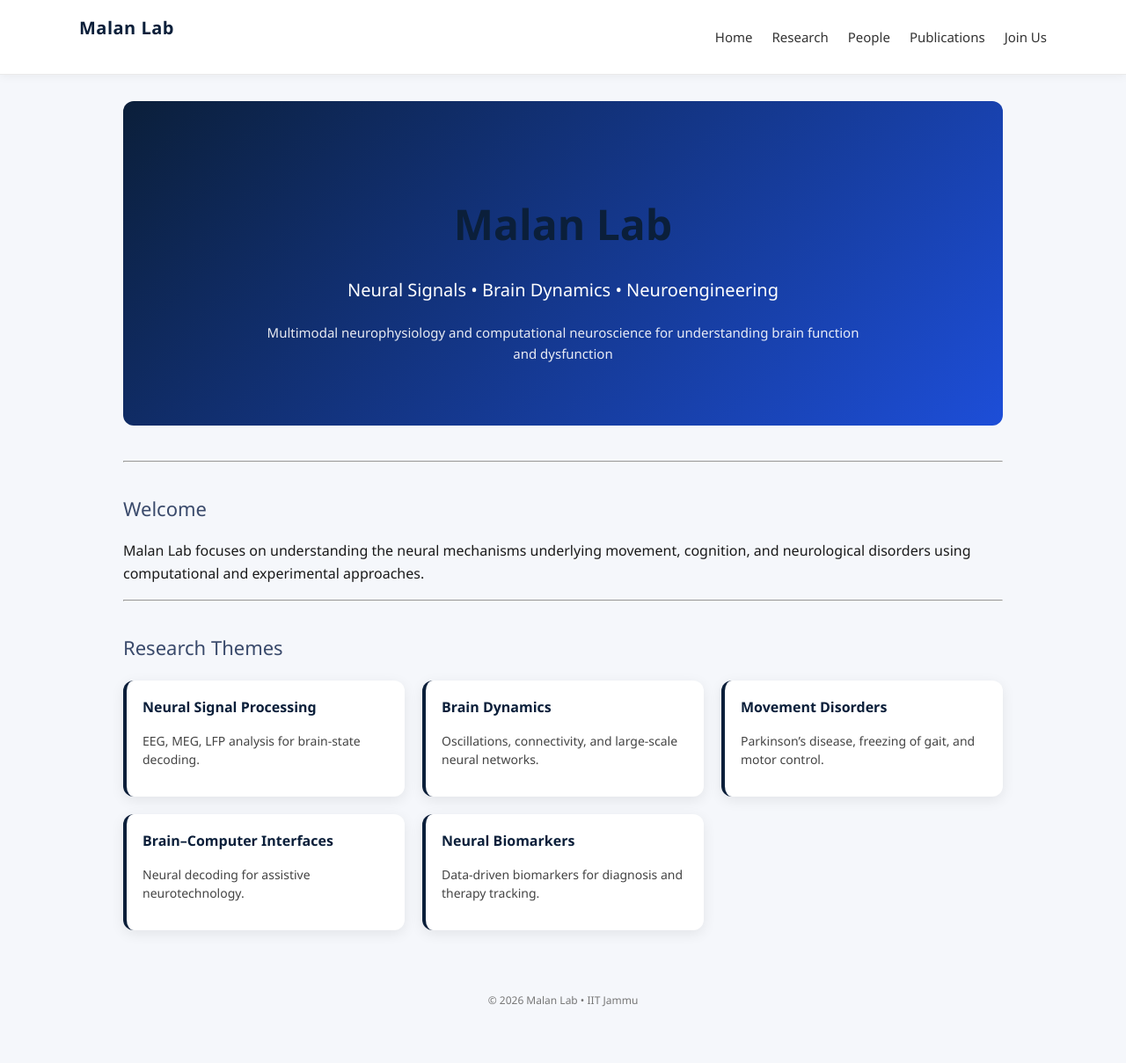
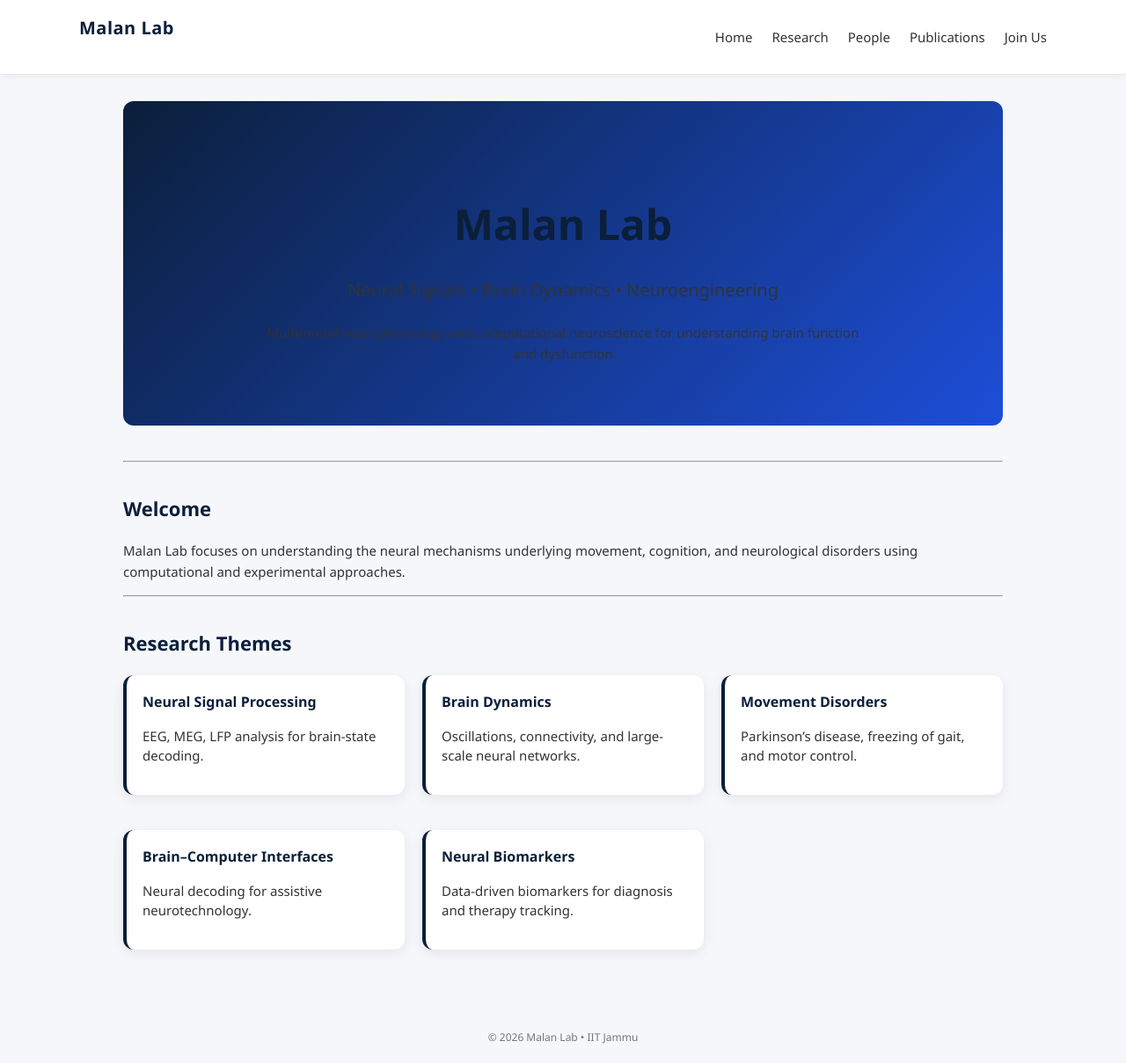
Before and after one commit to malanlab/malanlab.github.io, a Jekyll site: the page built from index.md, in a window 1280 px wide and 1209 px high. Shown: the whole window at 88% size. Built offline with Jekyll 4.4.1, drawn with Linux system fonts in a browser that asks for light colours.

Commit message:
Update style.css

```diff
--- a/assets/style.css
+++ b/assets/style.css
@@ -1,4 +1,7 @@
-/* GLOBAL */
+/* =========================
+   GLOBAL
+========================= */
+
 body {
   margin: 0;
   font-family: "Segoe UI", Roboto, Arial, sans-serif;
@@ -6,6 +9,42 @@
   color: #1a1a1a;
   line-height: 1.6;
 }
+
+/* LINKS */
+a {
+  color: #0b1f3a;
+  text-decoration: none;
+}
+
+a:hover {
+  color: #1d4ed8;
+}
+
+/* =========================
+   TYPOGRAPHY
+========================= */
+
+h1 {
+  font-size: 42px;
+  color: #0b1f3a;
+  margin-bottom: 10px;
+}
+
+h2 {
+  margin-top: 35px;
+  color: #0b1f3a;
+  font-size: 22px;
+  font-weight: 600;
+}
+
+p {
+  font-size: 15px;
+  color: #333;
+}
+
+/* =========================
+   HERO SECTION
+========================= */
 
 .hero {
   background: linear-gradient(135deg, #0b1f3a, #1d4ed8);
@@ -27,98 +66,21 @@
 }
 
 .subtitle {
-  font-size: 14px;
-  opacity: 0.85;
-  margin-top: 10px;
-}
-.subtitle {
   font-size: 15px;
   opacity: 0.9;
   max-width: 700px;
-  margin: auto;
+  margin: 10px auto 0;
 }
 
-h2 {
-  margin-top: 40px;
-  color: #0b1f3a;
-}
+/* =========================
+   NAVBAR
+========================= */
 
-.card h3 {
-  margin-top: 0;
-  color: #0b1f3a;
-}
-
-.card p {
-  font-size: 14px;
-  color: #444;
-}
-
-
-h2 {
-  margin-top: 35px;
-  color: #0b1f3a;
-  font-size: 22px;
-}
-
-.card {
-  background: white;
-  padding: 20px;
-  border-radius: 12px;
-  box-shadow: 0 4px 15px rgba(0,0,0,0.08);
-  margin-bottom: 20px;
-  border-left: 4px solid #0b1f3a;
-}
-
-.card h3 {
-  margin-top: 0;
-  color: #0b1f3a;
-  font-size: 16px;
-}
-
-.card ul {
-  margin-top: 10px;
-}
-
-/* PEOPLE PAGE */
-.card {
-  background: white;
-  padding: 18px;
-  border-radius: 12px;
-  box-shadow: 0 4px 15px rgba(0,0,0,0.08);
-  margin-bottom: 20px;
-}
-
-.card strong {
-  color: #0b1f3a;
-}
-
-.grid .card {
-  margin-bottom: 0;
-}
-.card {
-  background: white;
-  padding: 18px;
-  border-radius: 12px;
-  box-shadow: 0 4px 15px rgba(0,0,0,0.08);
-  margin-bottom: 15px;
-  border-left: 4px solid #0b1f3a;
-}
-
-.card b {
-  color: #0b1f3a;
-  font-size: 15px;
-}
-
-.card {
-  font-size: 14px;
-  line-height: 1.5;
-}
-
-/* NAVBAR */
 .navbar {
   position: sticky;
   top: 0;
-  background: white;
+  background: rgba(255,255,255,0.95);
+  backdrop-filter: blur(8px);
   border-bottom: 1px solid #eaeaea;
   z-index: 1000;
   box-shadow: 0 2px 10px rgba(0,0,0,0.05);
@@ -146,10 +108,10 @@
 }
 
 .nav-links a {
-  text-decoration: none;
+  font-size: 15px;
+  font-weight: 500;
   color: #333;
-  font-weight: 500;
-  font-size: 15px;
+  position: relative;
   transition: 0.2s;
 }
 
@@ -157,56 +119,103 @@
   color: #0b1f3a;
 }
 
-/* MAIN CONTENT */
+/* underline animation */
+.nav-links a::after {
+  content: "";
+  position: absolute;
+  left: 0;
+  bottom: -5px;
+  width: 0%;
+  height: 2px;
+  background: #0b1f3a;
+  transition: 0.25s ease;
+}
+
+.nav-links a:hover::after {
+  width: 100%;
+}
+
+/* =========================
+   LAYOUT
+========================= */
+
 main {
   max-width: 1000px;
   margin: auto;
   padding: 30px 20px;
 }
 
-/* HERO IMPROVEMENT */
-h1 {
-  font-size: 42px;
-  color: #0b1f3a;
-  margin-bottom: 10px;
-}
-
-h2 {
-  color: #3a4a6b;
-  font-weight: 500;
-}
-
-/* SECTION BOX */
-section, div {
-  margin-bottom: 20px;
-}
-
-/* RESEARCH CARDS */
 .grid {
   display: grid;
   grid-template-columns: repeat(auto-fit, minmax(250px, 1fr));
   gap: 20px;
-  margin-top: 20px;
 }
+
+/* =========================
+   CARDS (UNIFIED)
+========================= */
 
 .card {
   background: white;
   padding: 18px;
   border-radius: 12px;
   box-shadow: 0 4px 15px rgba(0,0,0,0.08);
-  transition: 0.25s;
   border-left: 4px solid #0b1f3a;
+  transition: 0.25s ease;
+  font-size: 14px;
+  line-height: 1.5;
 }
 
 .card:hover {
   transform: translateY(-5px);
 }
 
-/* LINKS */
-a {
+.card h3 {
+  margin-top: 0;
+  color: #0b1f3a;
+  font-size: 16px;
+}
+
+.card b {
+  color: #0b1f3a;
+  font-size: 15px;
+}
+
+/* =========================
+   IMPACT SECTION (HOME)
+========================= */
+
+.impact {
+  display: grid;
+  grid-template-columns: repeat(auto-fit, minmax(180px, 1fr));
+  gap: 15px;
+  margin: 30px 0;
+}
+
+.impact-box {
+  background: white;
+  padding: 18px;
+  border-radius: 12px;
+  text-align: center;
+  box-shadow: 0 4px 15px rgba(0,0,0,0.06);
+  border-left: 4px solid #0b1f3a;
+}
+
+.impact-box b {
+  font-size: 22px;
   color: #0b1f3a;
 }
 
-a:hover {
-  color: #1d4ed8;
+.impact-box p {
+  margin: 5px 0 0;
+  font-size: 13px;
+  color: #555;
 }
+
+/* =========================
+   UTILITIES
+========================= */
+
+section, div {
+  margin-bottom: 20px;
+}
```
